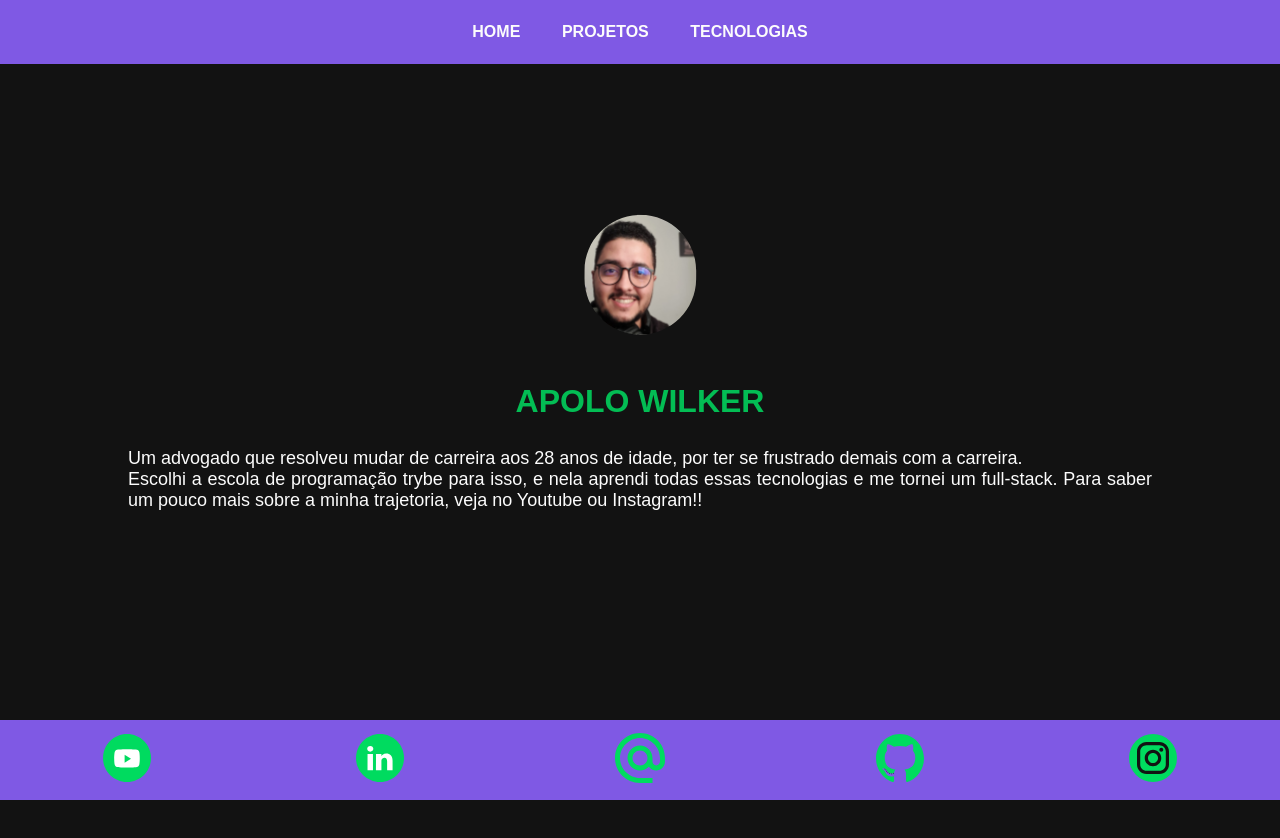
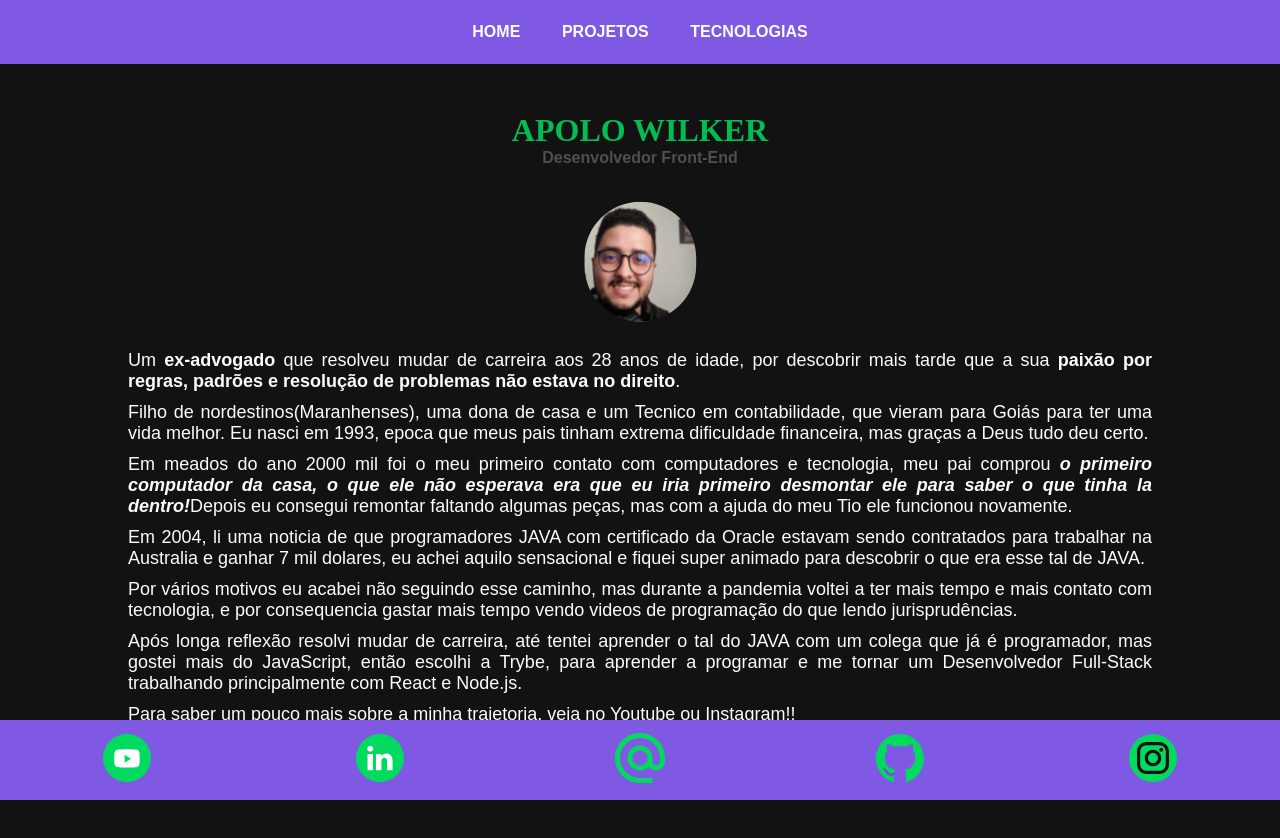
Before and after one commit to APOLOWILKER/Portfolio, a React (Create React App) app: page / in a window 1280 px wide. Shown: the top 838 px of the page. After the commit the page ends 800 px from the top, so only its background shows below. Built offline with nearby package versions, Linux system fonts and the light colour scheme.

Commit message:
refactor: change description home-page

```diff
--- a/src/pages/Home.jsx
+++ b/src/pages/Home.jsx
@@ -1,8 +1,9 @@
 import React from 'react';
+import { Link } from 'react-router-dom';
 import Footer from '../components/Footer';
 import Header from '../components/Header';
+import apoloImg from '../images/myPicture.svg';
 import '../styles/Home.css';
-import apoloImg from '../images/myPicture.svg';
 
 
 function Home() {
@@ -10,15 +11,45 @@ function Home() {
     <>
     <Header/>
     <div className='container-pages'>
+
+      <div className='container-title'>
+        <h1 className='title-page'>APOLO WILKER</h1>
+        <p className='description-title'>Desenvolvedor Front-End</p>
+      </div>
+
+      <br />
+
       <div className='foto-perfil'>
         <img src={apoloImg} alt="Foto Apolo Wilker" />
       </div>
-        <h1 className='title-page'>APOLO WILKER</h1>
+
         <br />
-        <p className='description-text'>Um advogado que resolveu mudar de carreira aos 28 anos de idade, por ter se frustrado demais com a carreira. <br />
-        Escolhi a escola de programação trybe para isso, e nela aprendi todas essas tecnologias e me tornei um full-stack.
-        Para saber um pouco mais sobre a minha trajetoria, veja no Youtube ou Instagram!!
-        </p>
+
+        <div className='container-description'>
+          <p className='description-text'>
+            Um <b>ex-advogado</b> que resolveu mudar de carreira aos 28 anos de idade, por descobrir mais tarde que a sua <b>paixão por regras, padrões e resolução de problemas não estava no direito</b>.
+            <p className='description-text'>
+            Filho de nordestinos(Maranhenses), uma dona de casa e um Tecnico em contabilidade, que vieram para Goiás para ter uma vida melhor.
+            Eu nasci em 1993, epoca que meus pais tinham extrema dificuldade financeira, mas graças a Deus tudo deu certo.
+            </p>
+            <p className='description-text'>
+            Em meados do ano 2000 mil foi o meu primeiro contato com computadores e tecnologia, meu pai comprou <i><b>o primeiro computador da casa, o que ele não esperava era que eu iria primeiro desmontar ele para saber o que tinha la dentro!</b></i>
+            Depois eu consegui remontar faltando algumas peças, mas com a ajuda do meu Tio ele funcionou novamente.
+            </p>
+            <p className='description-text'>
+            Em 2004, li uma noticia de que programadores JAVA com certificado da Oracle estavam sendo contratados para trabalhar na Australia e ganhar 7 mil dolares, eu achei aquilo sensacional e fiquei super animado para descobrir o que era esse tal de JAVA.
+            </p>
+            <p className='description-text'>
+            Por vários motivos eu acabei não seguindo esse caminho, mas durante a pandemia voltei a ter mais tempo e mais contato com tecnologia, e por consequencia gastar mais tempo vendo videos de programação do que lendo jurisprudências.
+            </p>
+            <p className='description-text'>
+            Após longa reflexão resolvi mudar de carreira, até tentei aprender o tal do JAVA com um colega que já é programador, mas gostei mais do JavaScript, então escolhi a Trybe, para aprender a programar e me tornar um Desenvolvedor Full-Stack trabalhando principalmente com React e Node.js.
+            </p>
+            <p className='description-text'>
+            Para saber um pouco mais sobre a minha trajetoria, veja no Youtube ou Instagram!!
+            </p>
+          </p>
+        </div>
     </div>
     <Footer />
     </>
--- a/src/styles/Home.css
+++ b/src/styles/Home.css
@@ -1,3 +1,14 @@
+.container-pages {
+  top: 150px;
+  /* position: relative; */
+  padding-top: 4rem;
+  height: 70vh;
+}
+
+.container-title {
+  margin-bottom: 1rem;
+}
+
 .title-page {
   color: var(--green);
   display: flex;
@@ -5,7 +16,11 @@
   padding-top: 3rem;
   font-size: 36;
   font-weight: bolder;
-  font-family: 'Poppins', sans-serif;
+  font-family: 'Press Start 2P', cursive;
+}
+
+.description-title {
+  color: var(--medium-gray);
 }
 
 .foto-perfil {
@@ -13,12 +28,6 @@
   justify-content: center;
 }
 
-.container-pages {
-  top: 150px;
-  position: relative;
-  padding-top: 4rem;
-  height: 100vh;
-}
 
 .description-text {
   width: 80vw;
--- a/src/styles/hoot.css
+++ b/src/styles/hoot.css
@@ -7,7 +7,9 @@
   text-decoration: none;
 }
 
-@import url('https://fonts.googleapis.com/css2?family=Poppins:ital,wght@0,400;0,900;1,200;1,400&display=swap');
+@import url('https://fonts.googleapis.com/css2?family=Poppins:ital,wght@0,400;0,900;1,200;1,400&family=Press+Start+2P&display=swap');
+
+
 html {
   /* background-color: rgb(248, 248, 248); */
   background-color: var(--cod-gray);
```
